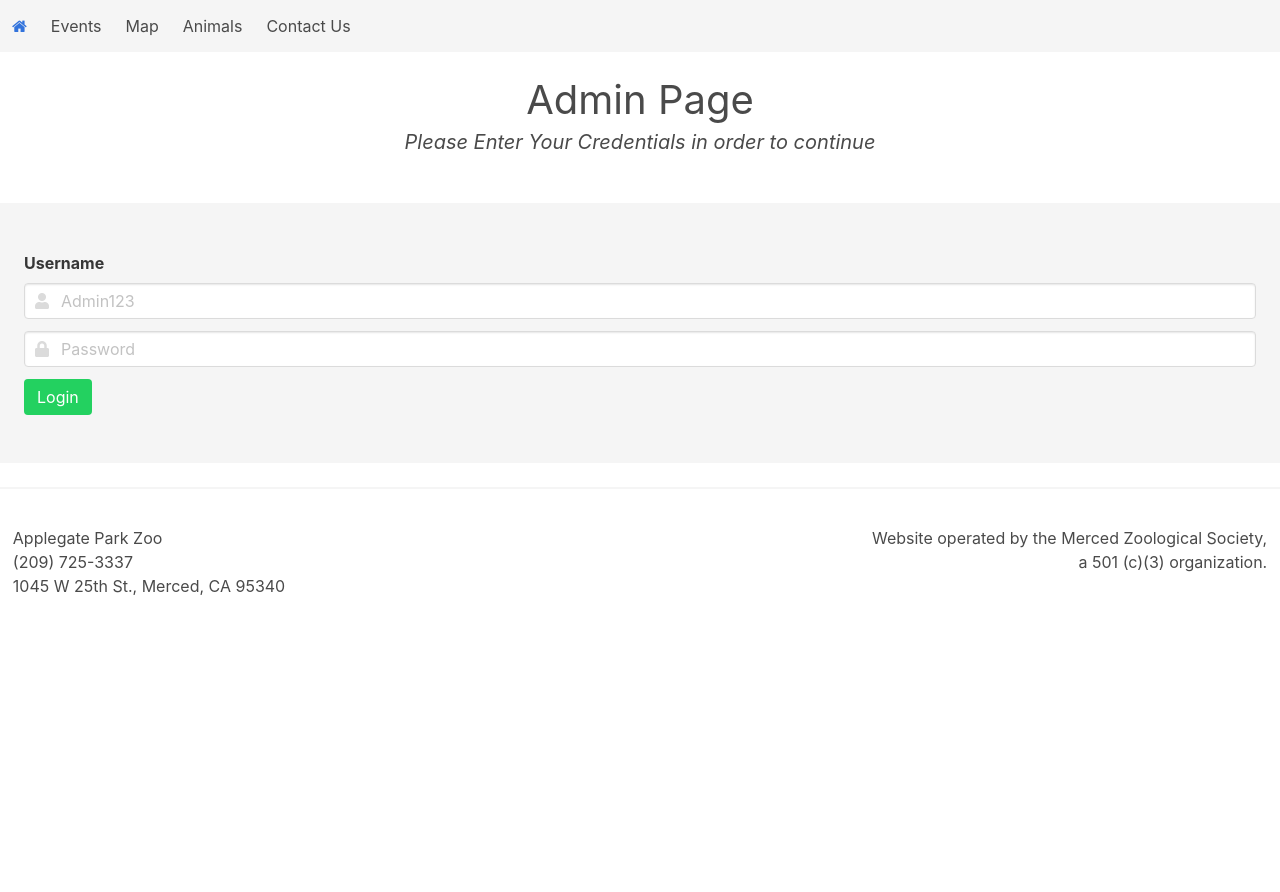
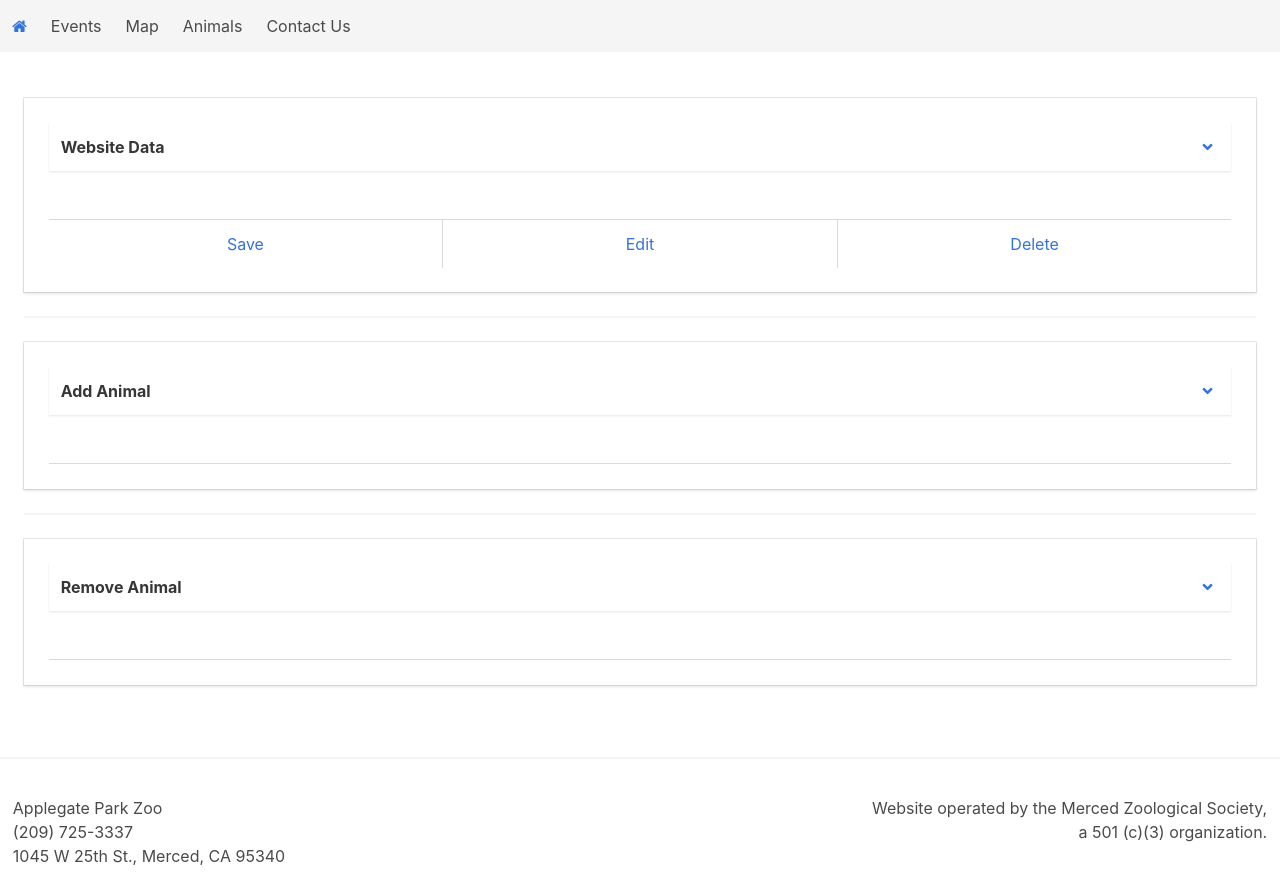
Before and after one commit to karnaerrande/Zoo-Project, a Flask app: page /admin in a window 1280 px wide. Before the commit the page ends 595 px from the top, so only its background shows below. Run offline with Flask 2, Linux system fonts and the light colour scheme; parts of the project's set-up code (start-up, migrations or seed data) failed here and were passed over; some libraries are stand-ins or nearby versions.

Commit message:
added changes to admin page and backend logic

```diff
--- a/run.py
+++ b/run.py
@@ -1,7 +1,6 @@
 #!/usr/bin/env python
 from flask import Flask, render_template, request, jsonify
-
-from flask_mysqldb import MySQL
+import MySQLdb, os, shutil
 
 #create flask object, __name__ is the name of module
 app = Flask(__name__,static_url_path='/static')
@@ -31,8 +30,7 @@ def events():
 
 @app.route('/animals')
 def animals():
-    myanimals = allanimals()
-    return render_template("animals.html", myanimals=myanimals)
+    return render_template("animals.html")
 
 @app.route('/contact')
 def contact():
@@ -83,12 +81,15 @@ def getAnim(id):
 
 @app.route('/remove/<string:id>')
 def removeAnim(id):
+    removeAnimalFolder(name)
     query="DELETE FROM animals WHERE idanimal = "+id+";"
     cur.execute(query)
     return cur.fetchall()
 
-@app.route('/addAnim/<string:name>')
-def addAnim(name):
+@app.route('/addAnim/<string:name>/<string:imgurl>')
+def addAnim(name, imgurl):
+    imgurl = "/static/animals/"+name+"/"+name+".png"
+    generateLocalAnim(name, imgurl)
     query="INSERT INTO animals (nameanimal) VALUES (\'"+name+"\');"
     cur.execute(query)
     return cur.fetchall()
@@ -110,11 +111,7 @@ def createAnimalFolder(name):
 def generateLocalAnim(animal, image):
     #load content into folder "/static/animals/"+animal
     createAnimalFolder(animal.name)
-    return 0
 
-def removeLocalAnim(animal, image):
-    #delete contenet and folder in "/static/animals/"+animal
-    removeAnimalFolder(animal.name)
     return 0
 
 #if we run this file directly(python run.py), enter into debug mode
--- a/static/animals/animaltemplate.json
+++ b/static/animals/animaltemplate.json
@@ -5,5 +5,6 @@
 	"scientific-name":sci-name,
 	"location":loc,
 	"description":desc,
+	"img-url":my-img-url
 
 }
--- a/templates/admin.html
+++ b/templates/admin.html
@@ -15,6 +15,8 @@
         <link rel="stylesheet" href="https://cdnjs.cloudflare.com/ajax/libs/font-awesome/4.7.0/css/font-awesome.min.css">
 
         <script>
+
+
             $(document).ready(function(){
                  // Check for click events on the navbar burger icon
                 $(".navbar-burger").click(function() {
@@ -24,20 +26,6 @@
 
                 });
             });
-
-            function addAnim(animal){
-                $.get("http://localhost:5000/addAnim?name="+animal+"", {}, function(response){
-
-                }
-
-            }
-
-            function removeAnim(idAnim){
-                $.get("http://localhost:5000/remove?id="+idAnim+"", {}, function(response){
-
-                }
-
-            }
 
         </script>
 
@@ -84,45 +72,78 @@
             </div>
         </nav>
 
-        <section class="section is-mobile" style="padding-top:70px">
-          <div class="container">
-            <h1 class="center is-size-2">
-              Admin Page
-            </h1>
-            <p class="subtitle center">
-              <i>Please Enter Your Credentials in order to continue</i>
-            </p>
-          </div>
-        </section>
+        <hr>
 
-        <section class="section is-mobile has-background-light">
-          <div class="field">
-            <label class="label">Username</label>
-            <div class="control has-icons-left">
-              <input class="input" type="text" name="Username" placeholder="Admin123">
-              <span class="icon is-small is-left">
-                <i class="fas fa-user"></i>
-              </span>
+        <section class="section is-mobile">
+          <div style="padding:2%" class="card is-fullwidth">
+            <header class="card-header">
+              <p class="card-header-title">
+                Website Data
+              </p>
+              <a href="#" class="card-header-icon" aria-label="more options">
+                <span class="icon">
+                  <i class="fas fa-angle-down" aria-hidden="true"></i>
+                </span>
+              </a>
+            </header>
+            <div class="card-content">
+              <div class="content">
+
+              </div>
             </div>
+            <footer class="card-footer">
+              <a href="#" class="card-footer-item">Save</a>
+              <a href="#" class="card-footer-item">Edit</a>
+              <a href="#" class="card-footer-item">Delete</a>
+            </footer>
           </div>
 
-          <div class="field">
-            <p class="control has-icons-left">
-              <input class="input" type="password" placeholder="Password">
-              <span class="icon is-small is-left">
-                <i class="fas fa-lock"></i>
-              </span>
-            </p>
+
+          <hr>
+
+          <div style="padding:2%" class="card is-fullwidth">
+            <header class="card-header">
+              <p class="card-header-title">
+                Add Animal
+              </p>
+              <a href="#" class="card-header-icon" aria-label="more options">
+                <span class="icon">
+                  <i class="fas fa-angle-down" aria-hidden="true"></i>
+                </span>
+              </a>
+            </header>
+            <div class="card-content">
+              <div class="content">
+
+              </div>
+            </div>
+            <footer class="card-footer">
+
+            </footer>
           </div>
 
-          <div class="field">
-            <p class="control">
-              <button class="button is-success">
-                Login
-              </button>
-            </p>
+          <hr>
+
+          <div style="padding:2%" class="card is-fullwidth">
+            <header class="card-header">
+              <p class="card-header-title">
+                Remove Animal
+              </p>
+              <a href="#" class="card-header-icon" aria-label="more options">
+                <span class="icon">
+                  <i class="fas fa-angle-down" aria-hidden="true"></i>
+                </span>
+              </a>
+            </header>
+            <div class="card-content">
+              <div class="content">
+
+              </div>
+            </div>
+            <footer class="card-footer">
+
+            </footer>
           </div>
-
         </section>
 
         <hr>
```
